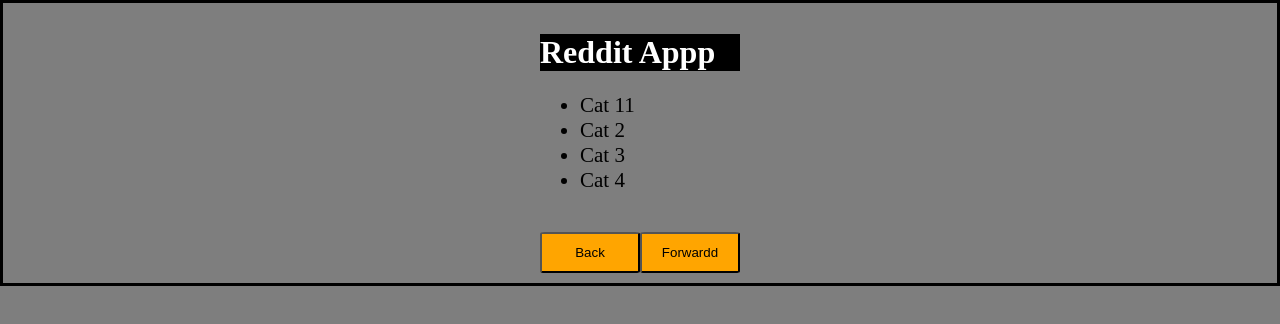
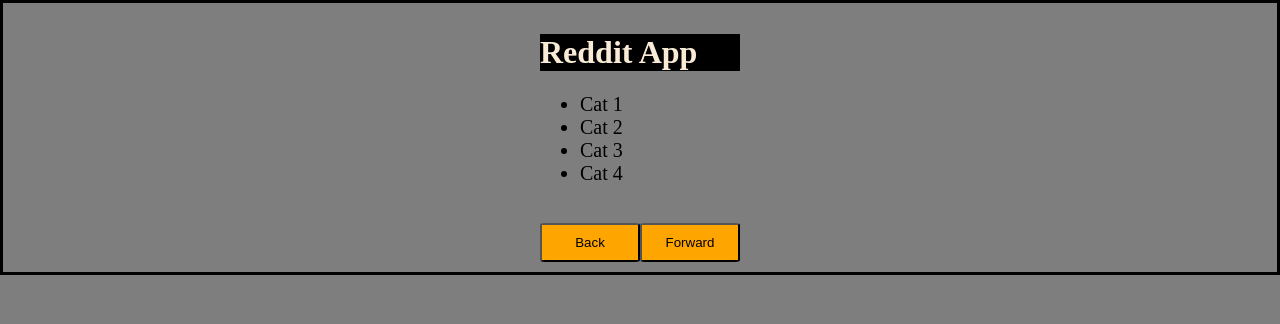
Before and after one commit to bz47/reddit-app, a React (Create React App) app: page / in a window 1280 px wide. Shown: the top 324 px of the page. Built offline with nearby package versions, Linux system fonts and the light colour scheme.

Commit message:
check status

```diff
--- a/src/Components/Footer/Footer.js
+++ b/src/Components/Footer/Footer.js
@@ -5,7 +5,7 @@
     return(
         <div>
             <button className={styles.btn}>Back</button>
-            <button className={styles.btn}>Forwardd</button>
+            <button className={styles.btn}>Forward</button>
         </div>
     );
 };
--- a/src/Components/Footer/Footer.module.css
+++ b/src/Components/Footer/Footer.module.css
@@ -1,7 +1,7 @@
 .btn {
     background-color: orange;
     color:black;
-    padding: 11px;
+    padding: 10px;
     width: 100px;
     border-radius: 5%;
 }
--- a/src/Components/Header/Header.js
+++ b/src/Components/Header/Header.js
@@ -4,7 +4,7 @@
 function Header() {
     return(
         <div className={styles.header}>
-            <h1>Reddit Appp</h1>
+            <h1>Reddit App</h1>
         </div>
     );
 };
--- a/src/Components/Header/Header.module.css
+++ b/src/Components/Header/Header.module.css
@@ -1,5 +1,5 @@
 
 .header {
     background-color: black;
-    color:white;
+    color:antiquewhite;
 }
--- a/src/Components/Nav/Nav.js
+++ b/src/Components/Nav/Nav.js
@@ -5,7 +5,7 @@
     return(
         <div className={styles.nav}>
             <ul>
-                <li >Cat 11</li>
+                <li >Cat 1</li>
                 <li>Cat 2</li>
                 <li>Cat 3</li>
                 <li>Cat 4</li>
--- a/src/Components/Nav/Nav.module.css
+++ b/src/Components/Nav/Nav.module.css
@@ -1,5 +1,5 @@
 
 .nav{
     color: black;
-    font-size: 21px;
+    font-size: 20px;
 }
--- a/src/Components/Reddits/Reddits.js
+++ b/src/Components/Reddits/Reddits.js
@@ -4,7 +4,6 @@
 function Reddits() {
     return(
         <div>
-            <div></div>
             <img className={styles.card}/>
         </div>
     );
--- a/src/Components/Reddits/Reddits.module.css
+++ b/src/Components/Reddits/Reddits.module.css
@@ -1,4 +1,4 @@
 .card {
-    max-width: 861px;
+    max-width: 860px;
     background-color: gray;
 }
```
